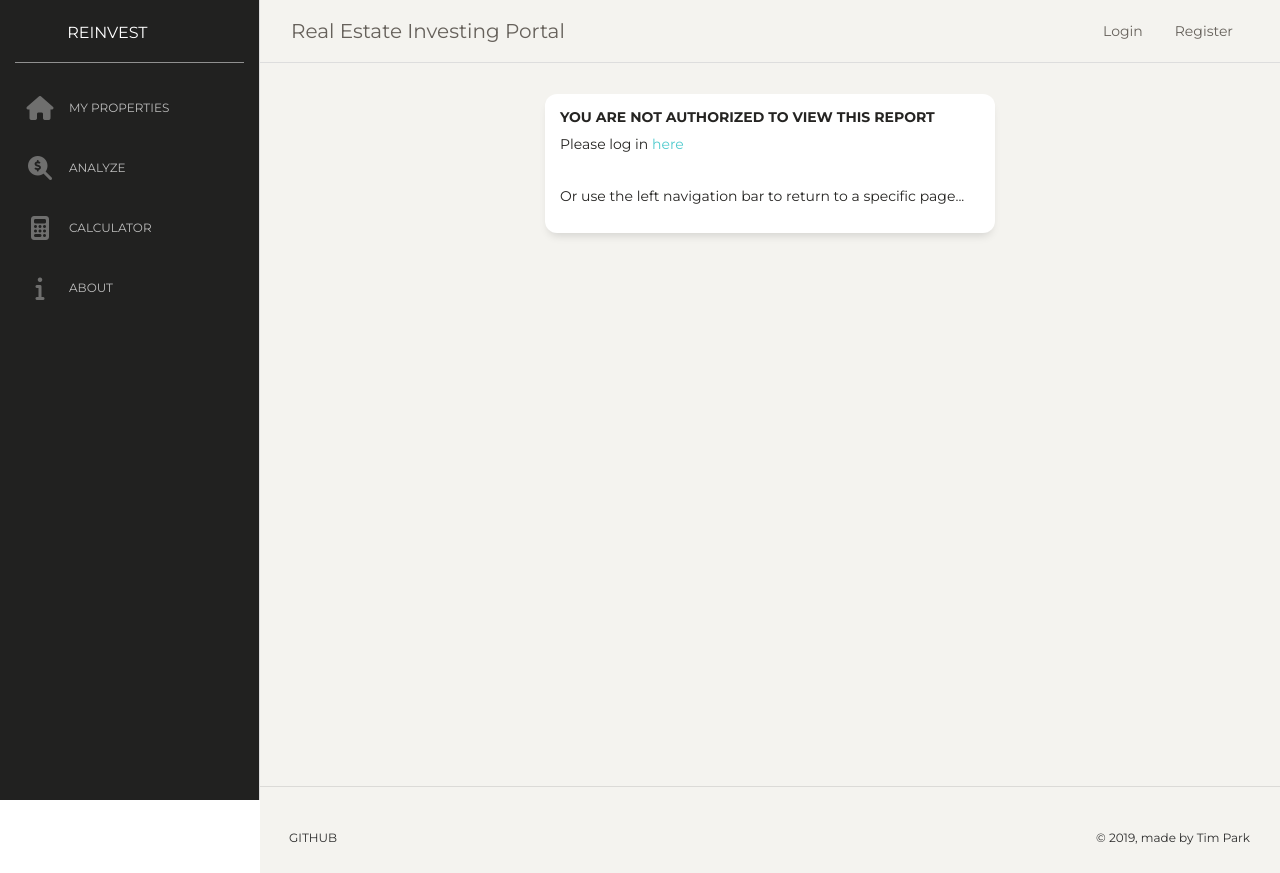
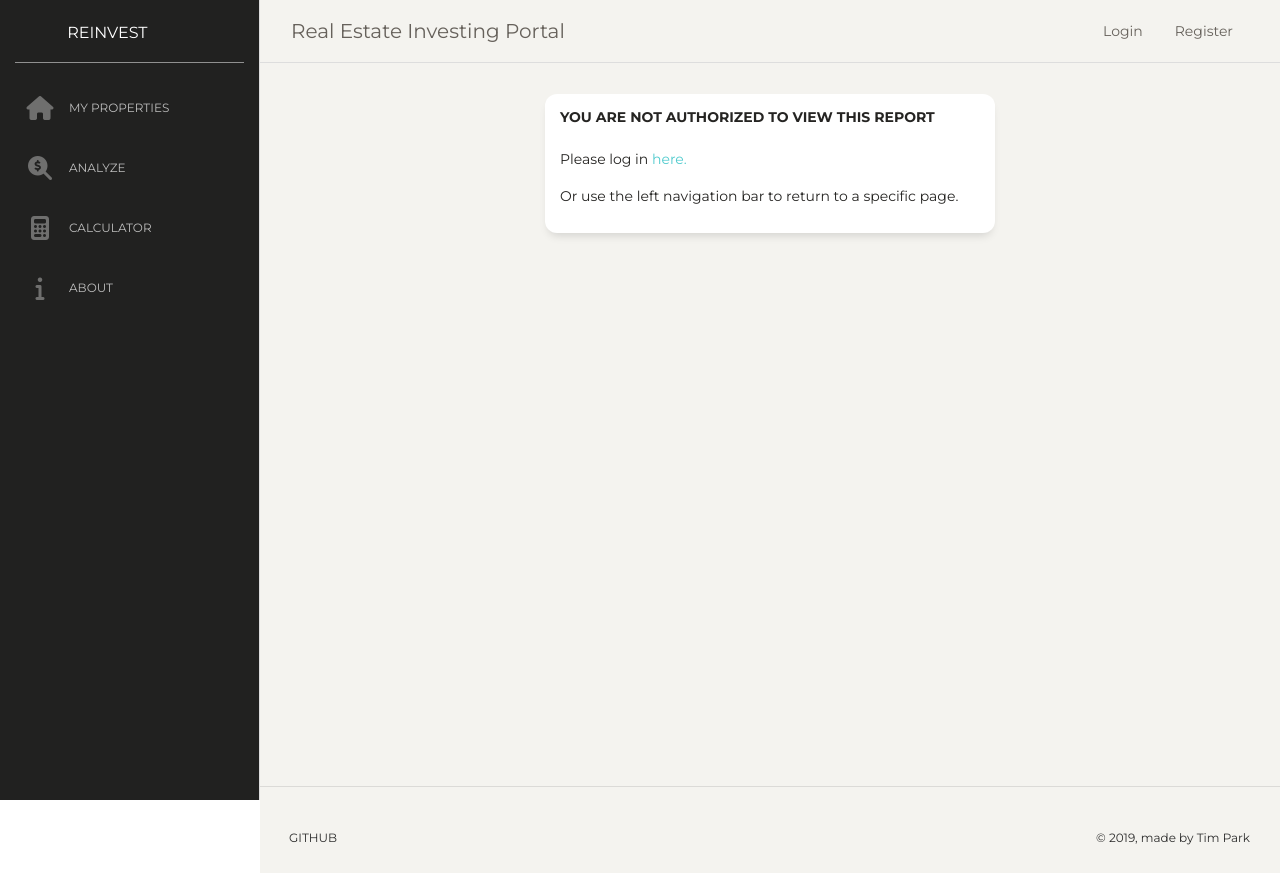
Before and after one commit to timpark0807/reinvestify, a Flask app: template realtoranalysis/templates/403.html in a window 1280 px wide. Run offline with Flask 2, Linux system fonts and the light colour scheme; the template is opened without the code that fills it, so the values that code supplies are empty; some libraries are stand-ins or nearby versions.

Commit message:
forbidden page

```diff
--- a/realtoranalysis/templates/403.html
+++ b/realtoranalysis/templates/403.html
@@ -10,12 +10,13 @@
                     <div class="card">
                         <div class="card-header">
                            <h6>You are not authorized to view this report</h6>
-                           <p>Please log in <a href=" {{url_for('login')}}"> here </a></p>
                         </div>
 
                         <div class="card-body">
                               <div class="content-section">
-                                  <p>Or use the left navigation bar to return to a specific page...</p>
+                                 <p>Please log in <a href=" {{url_for('login')}}"> here. </a></p>
+
+                                  <p>Or use the left navigation bar to return to a specific page.</p>
                                   <p id="pageInfo"></p>
                               </div>
                         </div>
```
